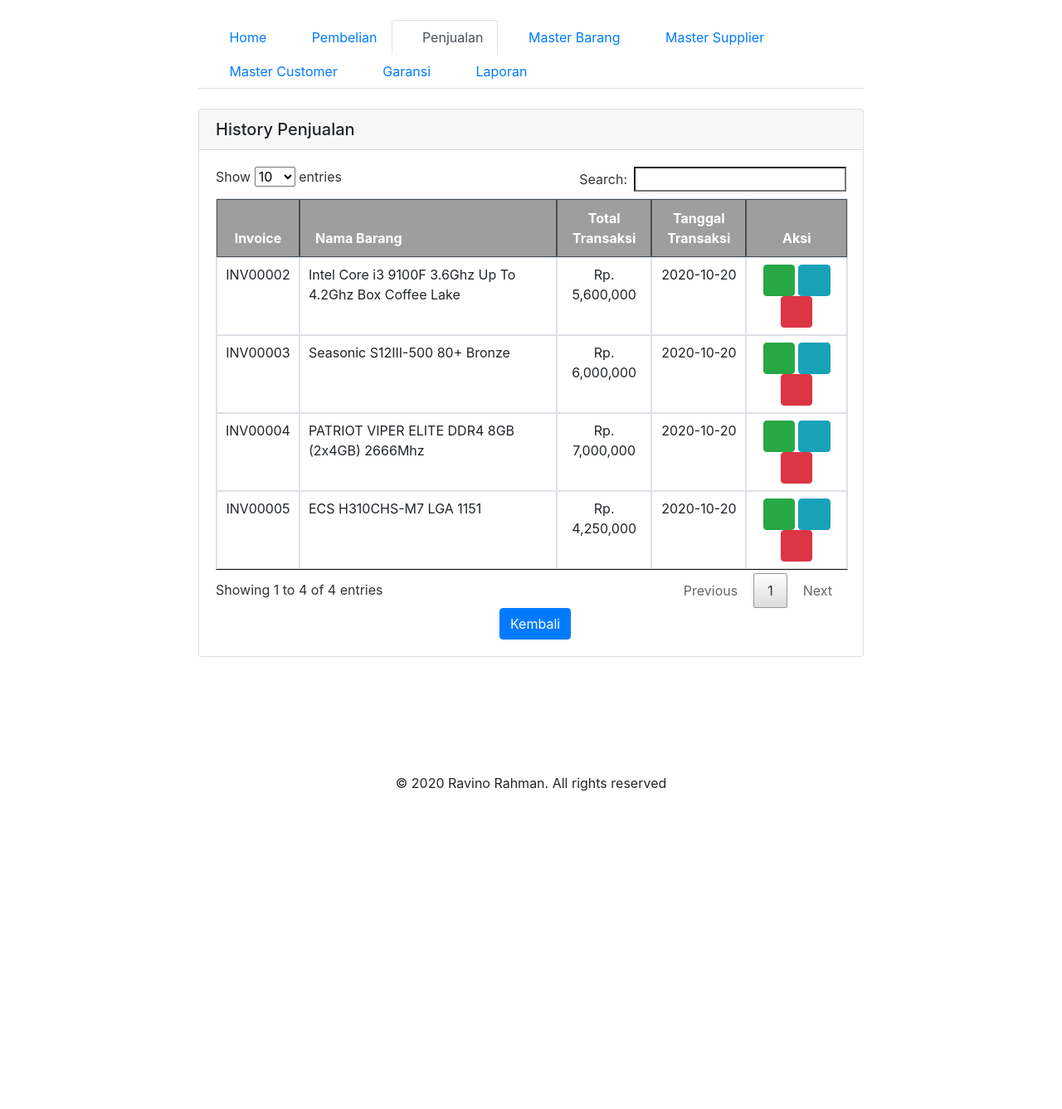
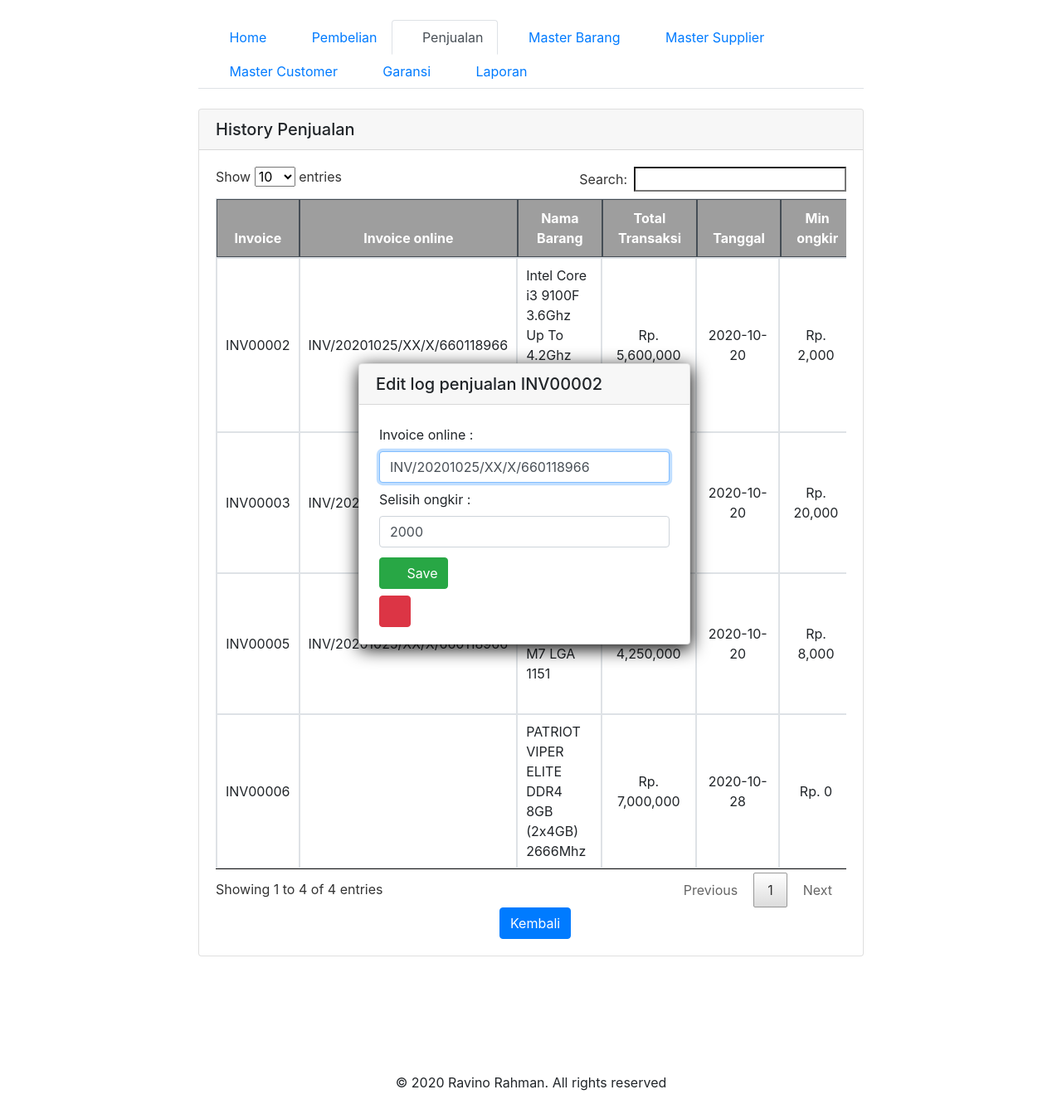
Before and after one commit to nexxo12/kasirku, a PHP site: page /admin/history-penjualan.php?edit=INV00002 in a window 1280 px wide. Shown: the part 88-1425 px from the top of the page at 83% size. Before the commit the page ends 1042 px from the top, so only its background shows below. Run offline with PHP 8.4, Linux system fonts and the light colour scheme; a user stored in the database is signed in; data comes from the database, SQL or seed files in the repository; lists and menus that the app fills with data are empty; some libraries are stand-ins or nearby versions; some web fonts are replaced; grey boxes are pictures that could not be loaded.

Commit message:
update v-7

```diff
--- a/admin/checkout.php
+++ b/admin/checkout.php
@@ -6,7 +6,7 @@ $inv = $_POST["id_pj"];
 $total_harga = $_POST["total"];
 $nama_barang = $_POST["nama_barang"];
 $tgl = $_POST["tgl"];
-$query = "INSERT INTO inv_penjualan VALUES ('$inv','$tgl','$nama_barang','$total_harga') ";
+$query = "INSERT INTO inv_penjualan VALUES ('$inv','$tgl','$nama_barang','$total_harga','','') ";
 $del_list = deletepembelian("TRUNCATE TABLE list_penjualan");
 $hasil = mysqli_query ($conn,$query);
         if ($hasil > 0) {
--- a/admin/history-pembelian.php
+++ b/admin/history-pembelian.php
@@ -76,7 +76,7 @@
                   echo "
                       <script>
                       alert('Data Berhasil Dihapus!!');
-                      document.location.href = 'pembelian.php';
+                      document.location.href = 'history-pembelian.php';
                       </script>
                   ";
 
--- a/admin/history-penjualan.php
+++ b/admin/history-penjualan.php
@@ -40,14 +40,17 @@
     <div class="card">
       <h5 class="card-header">History Penjualan</h5>
     <div class="card-body">
+      <div style="overflow-x:auto;">
       <table class="table table-bordered table-responsive-sm" id="tabel-data">
         <thead class="thead-dark ">
           <tr>
-            <th scope="col" width="12%" class="text-center">Invoice</th>
-            <th scope="col" width="">Nama Barang</th>
+            <th scope="col" width="" class="text-center">Invoice</th>
+            <th scope="col" width="" class="text-center">Invoice online</th>
+            <th scope="col" width="" class="text-center">Nama Barang</th>
             <th scope="col" width="15%" class="text-center">Total Transaksi</th>
-            <th scope="col" width="15%" class="text-center">Tanggal Transaksi</th>
-            <th scope="col" width="16%" class="text-center">Aksi</th>
+            <th scope="col" width="" class="text-center">Tanggal</th>
+            <th scope="col" width="12%" class="text-center">Min ongkir</th>
+            <th scope="col" width="" class="text-center">Aksi</th>
           </tr>
         </thead>
         <tbody>
@@ -55,20 +58,77 @@
           <?php foreach ($data_inv as $inv) :?>
           <tr>
             <td align="center"><?=$inv["id_inv"]; ?></td>
+            <td><?=$inv["inv_ol"]; ?></td>
             <td><?=$inv["BARANG"]; ?></td>
             <td align="center">Rp. <?=number_format($inv["GRAND_TOTAL"]); ?></td>
             <td align="center"><?=$inv["TGL_TRX"]; ?></td>
+            <td align="center">Rp. <?=number_format($inv["ongkir"]); ?></td>
             <td align="center">
               <a href="detail.php?id=<?=$inv["id_inv"]; ?>"><button class="btn btn-success" type="submit" name="detail" value=""><i class="fas fa-list"></i></button></a>
               <a href="print-view.php?inv=<?=$inv["id_inv"]; ?>" target="_blank"><button class="btn btn-info" type="submit" name="print" value=""><i class="fas fa-print"></i></button></a>
+              <a href="?edit=<?=$inv["id_inv"]; ?>"><button class="btn btn-warning" type="submit" name="ubah" value=""><i class="fas fa-edit"></i></button></a>
               <a href="delete-h.php?id=<?=$inv["id_inv"]; ?>"><button class="btn btn-danger" type="submit" name="delete" value="" onclick="return confirm('Apakah anda yakin ?');"><i class="fas fa-trash"></i></button></a>
             </td>
           </tr>
+
         <?php endforeach; ?>
         </tbody>
       </table>
+    </div>
       <a href="penjualan.php"><button class="btn btn-primary" type="submit" name="kembali" value="" style="margin-left:45%;">Kembali</button></a>
+      <?php
+        if (isset($_GET["edit"])) {
+          $editv = $_GET["edit"];
+          $list_inv = tampil_data("SELECT * FROM inv_penjualan WHERE id_inv = '$editv'")[0];
 
+      ?>
+      <div class="card card-historypj">
+        <h5 class="card-header">Edit log penjualan <?=$editv; ?></h5>
+      <div class="card-body">
+      <form class="" action="" method="POST">
+      <table class="table-group" cellpadding="4" align="center" border="0" width="100%">
+        <tr>
+          <td>
+            <label for="exampleInputEmail1">Invoice online : </label>
+            <input type="text" class="form-control" name="inv_ol" placeholder="" value="<?=$list_inv["inv_ol"];  ?>" autofocus autocomplete="off">
+            <input type="hidden" name="inv_pj" value="<?=$list_inv["id_inv"];  ?>">
+          </td>
+        </tr>
+        <tr>
+          <td>
+            <label for="exampleInputEmail1">Selisih ongkir : </label>
+            <input type="number" class="form-control" name="min_ongkir" placeholder="" value="<?=$list_inv["ongkir"];  ?>" autofocus autocomplete="off">
+          </td>
+        </tr>
+      </table>
+      <button class="btn btn-success mt-2 ml-1"  type="submit" name="save"><i class="fas fa-save mr-2"></i>Save</button>
+    </form>
+      <a href="history-penjualan.php"><button class="btn btn-danger mt-2 ml-1" type="submit" name="kembali" value="" style=""><i class="fas fa-arrow-left"></i></button></a>
+    </div>
+    </div>
+      <?php
+        }
+        if (isset($_POST["save"])) {
+          if (editinvpj($_POST) > 0) {
+            echo "<script language=\"javascript\">
+            swal({
+                  title: \"Berhasil!\",
+                  text: \"Data log berhasil ditambahkan!\",
+                  icon: \"success\",
+                  button: \"OK\",
+                }).then((oke) => {
+                  document.location.href = 'history-penjualan.php';
+                  });;
+
+            </script>";
+
+          }
+
+          else {
+            echo mysqli_error($conn);
+          }
+        }
+      ?>
     </div> <!-- end card body -->
   </div> <!-- end card -->
 
@@ -92,7 +152,9 @@
 
 <script type="text/javascript">
 $(document).ready(function(){
-    $('#tabel-data').DataTable();
+    $('#tabel-data').DataTable({
+      "scrollX": true
+    });
 });
 </script>
 </body>
--- a/admin/print-view.php
+++ b/admin/print-view.php
@@ -25,7 +25,7 @@
   <tr>
     <td rowspan="3" width="10%"><img src="../img/logo.png" alt="" style="height:130px; width:160px;"></td>
     <td width="33%">
-      <h3>VSComputer Online</h3>
+      <h3>VSComputer</h3>
       <i class="fas fa-store mr-1"></i>tokopedia.com/vinoriousstore
     </td>
     <td></td>
--- a/assets/css/admin.css
+++ b/assets/css/admin.css
@@ -133,6 +133,19 @@ textarea {
   margin-top: -3.3%;
 }
 
+.card-historypj{
+  width: 50%;
+  position: absolute;
+  left: 24%;
+  top: 30%;
+  -webkit-box-shadow: 1px 5px 21px 0px #000000;
+  box-shadow: 1px 5px 21px 0px #000000;
+  animation: fadein 2s;
+  -moz-animation: fadein 2s; /* Firefox */
+  -webkit-animation: fadein 2s; /* Safari and Chrome */
+  -o-animation: fadein 2s; /* Opera */
+}
+
 
 
 @media only screen and (max-width: 600px) {
--- a/function/function.php
+++ b/function/function.php
@@ -353,6 +353,18 @@ function editgaransi($data){// value $data diterima berupa $_POST
 
 }
 
+function editinvpj($data){// value $data diterima berupa $_POST
+  global $conn;
+  $inv = $data["inv_pj"];
+  $invol = $data["inv_ol"];
+  $minongkir = $data["min_ongkir"];
+  $query = "UPDATE inv_penjualan SET inv_ol = '$invol', ongkir = '$minongkir' WHERE id_inv = '$inv'";
+  $hasil = mysqli_query ($conn,$query);
+  return $hasil;
+
+
+}
+
 
 function caribarang($cari){
 $query = "SELECT * FROM master_barang INNER JOIN kategori ON master_barang.ID_KATEGORI=kategori.ID_KATEGORI WHERE ID_BARANG LIKE '%$cari%' OR NAMA_BARANG LIKE '%$cari%' OR KATEGORI LIKE '%$cari%'";
```
Also changed, not shown: admin/laporan.php (+19 -1 lines), admin/print-report.php (+19 -1 lines), admin/print.php (+4 -3 lines), vsstore-v2.sql (renamed from vsstore.sql, +15 -15 lines).
